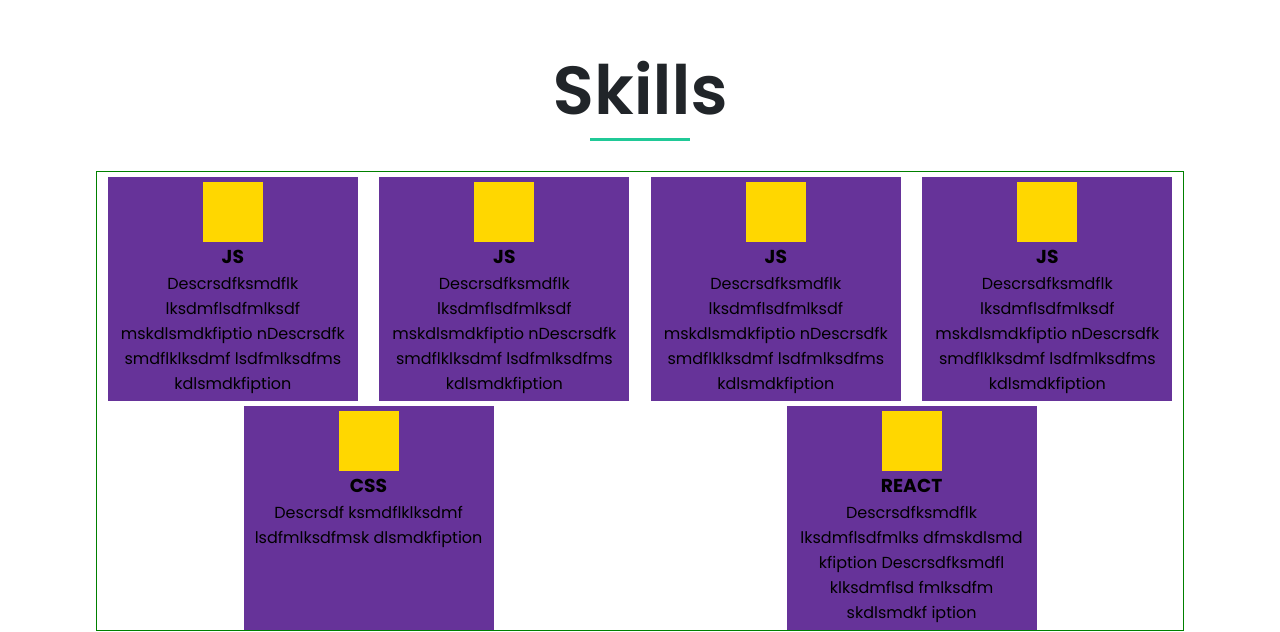
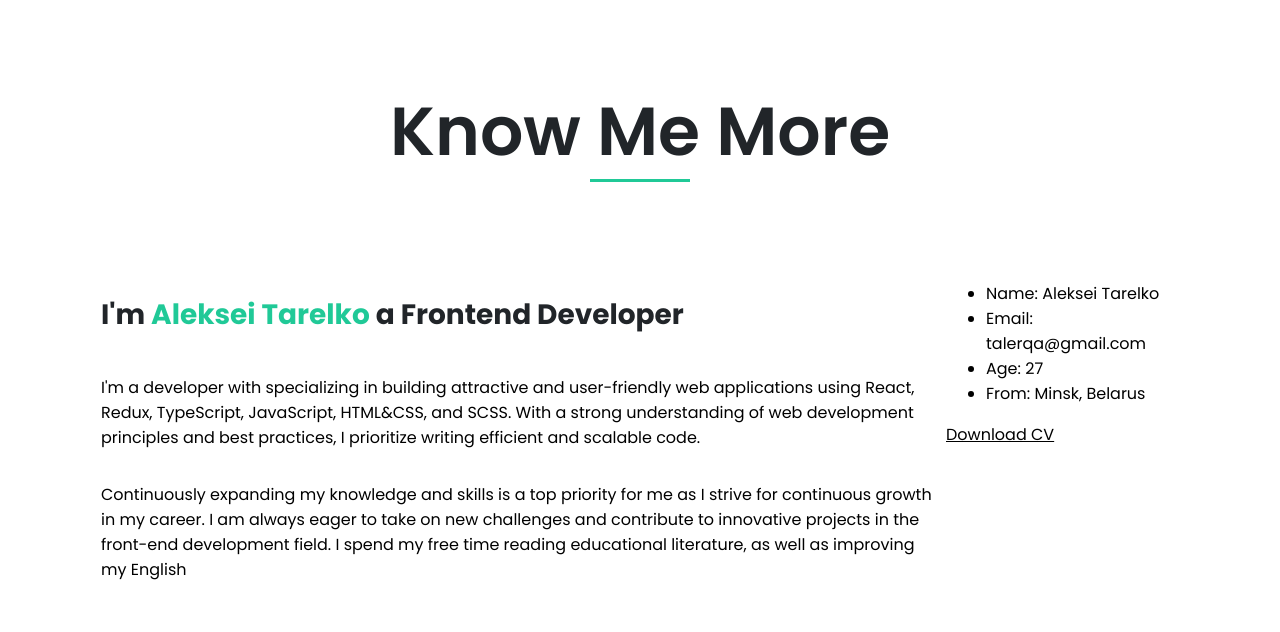
Before and after one commit to talerqa/portfolio, a React (Create React App) app: page / in a window 1280 px wide. Shown: the part 856-1488 px from the top of the page. Built offline with nearby package versions, Linux system fonts and the light colour scheme.

Commit message:
add: About component

```diff
--- /dev/null
+++ b/src/about/About.module.scss
@@ -0,0 +1,64 @@
+@import "./../common/styles/sass/variables";
+
+.aboutBlock {
+  background-color: white;
+  height: 100vh;
+  display: flex;
+  justify-content: center;
+  align-items: center;
+
+  width: 100%;
+  min-height: 100vh;
+  padding: 100px 0;
+}
+
+.container {
+  flex-direction: column;
+  justify-content: center;
+  align-items: center;
+  display: flex;
+  align-self: center;
+  width: 100%;
+  //justify-content: flex-start;
+  //align-items: center;
+
+  .aboutMe {
+    display: flex;
+    justify-content: center;
+
+    .aboutMeSummary {
+      display: flex;
+      flex-direction: column;
+      justify-content: start;
+      max-width: 850px;
+      padding: 5px;
+      box-sizing: border-box;
+      font-weight: 600;
+      .aboutMeTitle {
+        font-size: 28px;
+        color: $textColor;
+      }
+
+      .aboutMeName {
+        color: #20c997;
+      }
+
+      .aboutMeText {
+      font-weight: 400;
+      }
+    }
+
+    .aboutMeInfo {
+      .infoList {
+        .infoItem {
+          .infoText {
+
+          }
+        }
+      }
+
+      .downloadCv {
+      }
+    }
+  }
+}
--- /dev/null
+++ b/src/about/About.tsx
@@ -0,0 +1,50 @@
+import React from 'react';
+import s from './About.module.scss';
+import stylesContainer from './../common/styles/Container.module.css'
+import {Title} from '../common/components/title/Title';
+
+const About = () => {
+  return (
+    <div className={s.aboutBlock}>
+      <div className={stylesContainer.container + ' ' + s.container}>
+        <Title title={'Know Me More'}/>
+        <div className={s.aboutMe}>
+          <div className={s.aboutMeSummary}>
+            <h2 className={s.aboutMeTitle}>I'm <span className={s.aboutMeName}>Aleksei Tarelko</span> a Frontend
+              Developer</h2>
+            <p className={s.aboutMeText}>I'm a developer with specializing in building attractive and user-friendly web
+              applications using React, Redux, TypeScript, JavaScript, HTML&CSS, and SCSS. With a strong understanding
+              of web development principles and best practices, I prioritize writing efficient and scalable code.</p>
+            <p className={s.aboutMeText}>Continuously expanding my knowledge and skills is a top priority for me as I
+              strive for continuous growth in my career. I am always eager to take on new challenges and contribute to
+              innovative projects in the front-end development field. I spend my free time reading educational
+              literature, as well as improving my English</p>
+          </div>
+          <div className={s.aboutMeInfo}>
+            <ul className={s.infoList}>
+              <li className={s.infoItem}>
+                <span className={s.infoText}>Name: </span>
+                Aleksei Tarelko
+              </li>
+              <li className={s.infoItem}>
+                <span className={s.infoText}>Email: </span>
+                talerqa@gmail.com
+              </li>
+              <li className={s.infoItem}>
+                <span className={s.infoText}>Age: </span>
+                27
+              </li>
+              <li className={s.infoItem}>
+                <span className={s.infoText}>From: </span>
+                Minsk, Belarus
+              </li>
+            </ul>
+            <a href="#" className={s.downloadCv}>Download CV</a>
+          </div>
+        </div>
+      </div>
+    </div>
+  );
+};
+
+export default About;
--- a/src/app/App.tsx
+++ b/src/app/App.tsx
@@ -6,12 +6,14 @@
 import {Projects} from '../projects/Projects';
 import {Contact} from '../contact/Contact';
 import {Footer} from '../footer/Footer';
+import About from '../about/About';
 
 function App() {
   return (
     <div className="App">
       <Header/>
       <Main/>
+      <About/>
       <Skills/>
       <Projects/>
       <Contact/>
--- a/src/common/components/title/Title.module.scss
+++ b/src/common/components/title/Title.module.scss
@@ -10,7 +10,7 @@
     text-align: center;
     line-height: 94px;
     margin: 0;
-
+    height: 150px;
     .separatorLine {
       display: block;
       text-align: center;
--- a/src/main/Main.module.scss
+++ b/src/main/Main.module.scss
@@ -43,5 +43,5 @@
   border-radius: 50%;
   width: 400px;
   height: 400px;
-  background-color: rebeccapurple;
+  background-color: gray;
 }
--- a/src/skills/Skills.module.css
+++ b/src/skills/Skills.module.scss
@@ -1,5 +1,6 @@
 .skillsBlock {
-  background-color: white;
+  background-color: rgba(232, 235, 238, 0.5);
+  opacity: 1;
   width: 100%;
   min-height: 100vh;
   padding: 100px 0;
--- a/src/skills/Skills.tsx
+++ b/src/skills/Skills.tsx
@@ -1,5 +1,5 @@
 import React from 'react';
-import s from './Skills.module.css'
+import s from './Skills.module.scss'
 import styleContainer from './../common/styles/Container.module.css'
 import {Skill} from './skill/Skill';
 import {Title} from '../common/components/title/Title';
```
